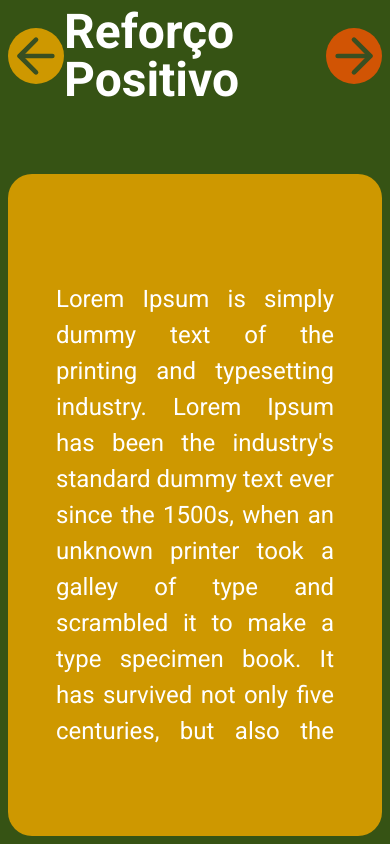
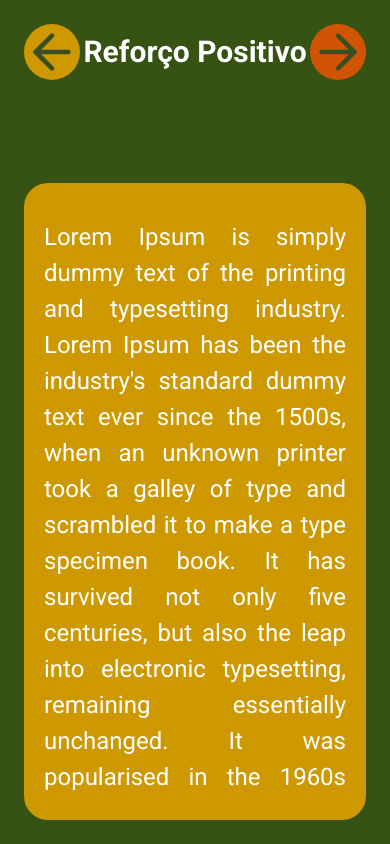
Before and after one commit to afonsomateus21/quiz-cognicao, a React (Vite) app: page /reinforcements/positive-reinforcement in a window 390 px wide. Built offline with nearby package versions, Linux system fonts and the light colour scheme.

Commit message:
fix: ajustes na responsividade da pagina PositiveReinforcement

```diff
--- a/src/pages/PositiveReinforcement.tsx
+++ b/src/pages/PositiveReinforcement.tsx
@@ -3,7 +3,7 @@ import { NavArrowButton } from "../components/NavArrowButton";
 
 export function PositiveReinforcement() {
   return (
-    <main className="bg-lime-900 h-screen flex flex-col justify-center overflow-hidden">
+    <main className="bg-lime-900 h-screen flex flex-col justify-center overflow-hidden p-4 md:p-0">
       <div className=" p-2 md:p-0 my-0 mx-auto h-full w-full md:h-3/4 md:w-3/4 flex flex-col gap-10 justify-between items-center">
         <div className="w-full flex justify-between items-center">
           <NavArrowButton
@@ -13,7 +13,7 @@ export function PositiveReinforcement() {
             }
             color="bg-yellow-600"
           />
-          <h1 className="text-5xl font-roboto font-bold text-white">Reforço Positivo</h1>
+          <h1 className="text-3xl text-center md:text-5xl font-roboto font-bold text-white">Reforço Positivo</h1>
           <NavArrowButton
             to="/reinforcements/negative-reinforcement"
             children={
@@ -23,8 +23,8 @@ export function PositiveReinforcement() {
           />
         </div>
 
-        <section className="h-4/5 flex flex-col justify-center  bg-yellow-600 rounded-3xl p-8">
-          <div className="p-4 overflow-scroll overflow-y-scroll h-4/5 overflow-x-hidden">
+        <section className="h-4/5 flex flex-col justify-center  bg-yellow-600 rounded-3xl p-3 md:p-8">
+          <div className="p-2 md:p-4 overflow-scroll overflow-y-scroll h-[95%] md:h-4/5 overflow-x-hidden">
             <p className="text-justify text-md text-white font-roboto">
               Lorem Ipsum is simply dummy text of the printing and typesetting industry.
               Lorem Ipsum has been the industry's standard dummy text ever since the 1500s,
```
